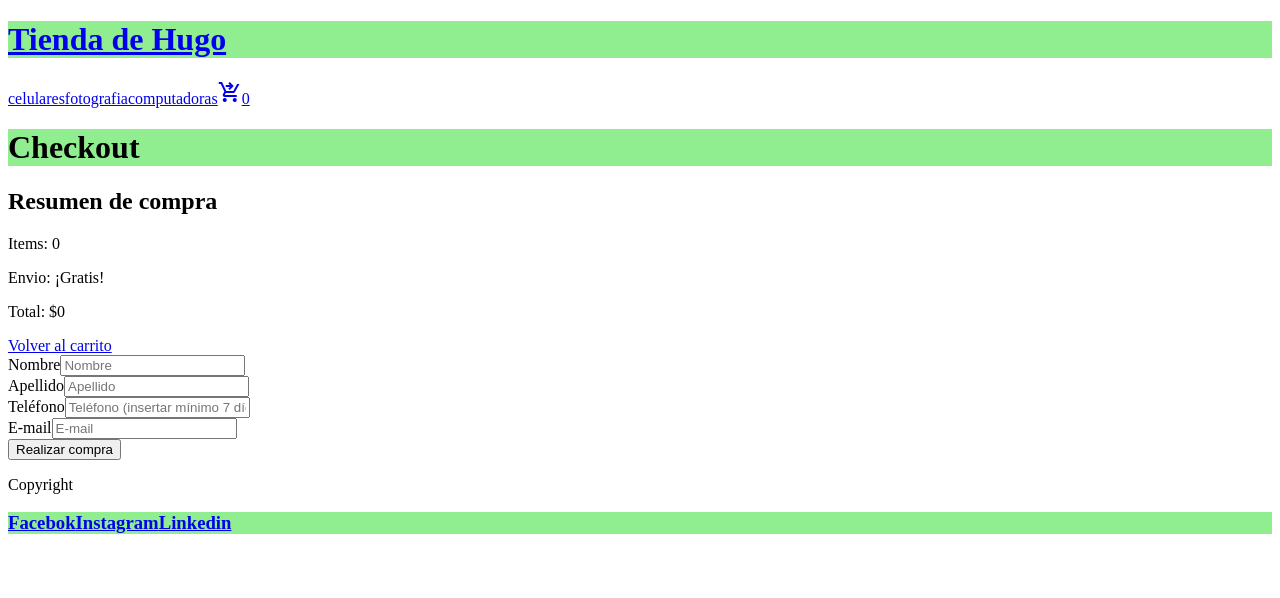
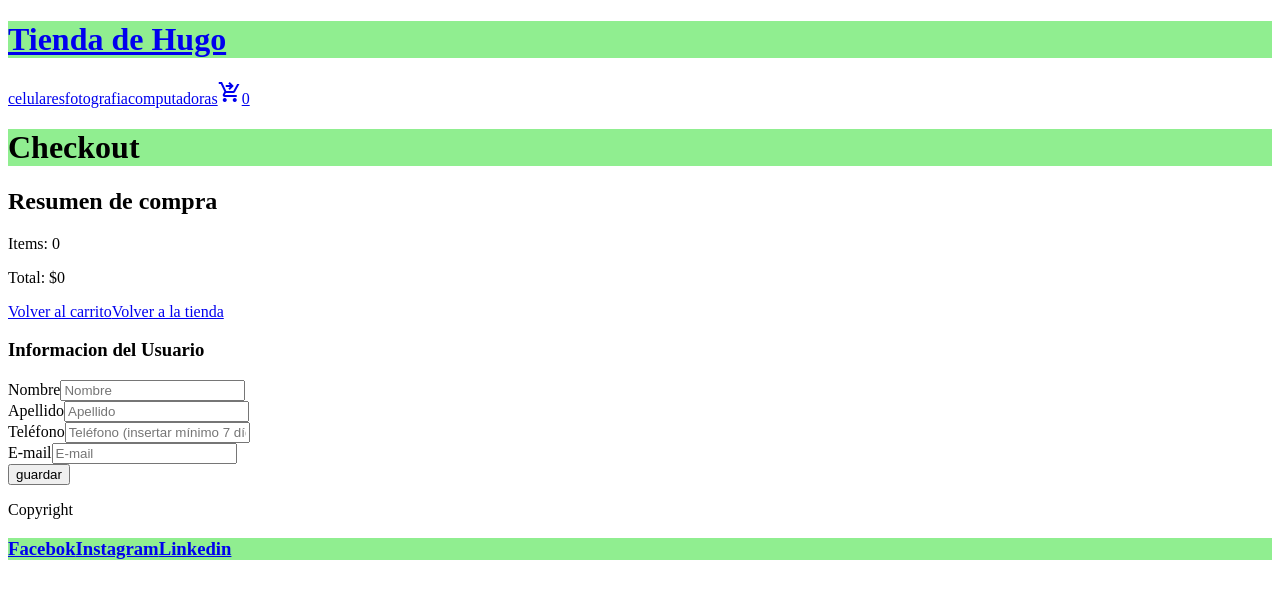
Before and after one commit to hugogolpe1ne/HugoGolpeApp, a React (Create React App) app: page /checkout in a window 1280 px wide. Shown: the top 598 px of the page. Built offline with nearby package versions, Linux system fonts and the light colour scheme.

Commit message:
proyecto final

```diff
--- a/src/components/Items/Checkout.js
+++ b/src/components/Items/Checkout.js
@@ -1,3 +1,48 @@
+/*import { db } from "./Firebase"
+import { collection , addDoc , serverTimestamp } from "firebase/firestore"
+import { useState } from "react"
+
+
+const Checkout = () => {
+
+  const [idCompra,setIdCompra] = useState("")
+
+  const handleBuy = () => {
+
+    const collectionOrdenes = collection(db,"ordenes")
+
+    const orderData = {
+      buyer : {
+        name : "",
+        phone : "",
+        email : ""
+      },
+      items : [{id:1,titulo:""}],
+      date : serverTimestamp(),
+      total : []
+    }
+
+    const consulta = addDoc(collectionOrdenes,orderData)
+
+    consulta
+      .then(resultado=>{
+        setIdCompra(resultado.id)
+      })
+      .catch(error=>{
+        console.log(error)
+      })
+  }
+
+  return (
+    <>
+    <div>Checkout</div>
+    {idCompra&&<p>Su compra es : {idCompra}</p>}
+    <button onClick={handleBuy}>guardar</button>
+    </>
+  )
+}
+export default Checkout*/
+
 import React, { useState } from 'react';
 import { collection, addDoc, serverTimestamp } from 'firebase/firestore';
 import { db } from "./Firebase"
@@ -15,7 +60,6 @@ export const Checkout = () => {
     email: '',
     confirmEmail: '',
   });
-  const [orderId, setOrderId] = useState('');
 
   let cartCheckout = [];
   resultContext.carrito.forEach((element) => {
@@ -40,28 +84,31 @@ export const Checkout = () => {
     }
   };
 
-  const handleSubmit = (e) => {
+  const handleBuy = () => {
+
+    const collectionOrdenes = collection(db,"ordenes")
     const orderData = {
-      buyer: {
-        name: userData.name,
-        lastName: userData.lastName,
-        phone: userData.phone,
-        email: userData.email,
+      buyer : {
+        name : userData.name,
+        lastname : userData.lastName,
+        phone : userData.phone,
+        email : userData.email
       },
-      items: cartCheckout,
-      total: resultContext.totalPrice,
-      date: serverTimestamp(),
-    };
+      items : cartCheckout,
+      date : serverTimestamp(),
+      total :resultContext.totalPrice,
+    }
 
-    const collectionOrders = collection(db, 'orders');
-    addDoc(collectionOrders, orderData)
-      .then((response) => {
-        setOrderId(response.id);
-        resultContext.clear();
+    const consulta = addDoc(collectionOrdenes,orderData)
+
+    consulta
+      .then(resultado=>{
+        setUserData(resultado.id)
       })
-      .catch((error) => {;
-      });
-  };
+      .catch(error=>{
+        console.log(error)
+      })
+  }
 
   return (
     <div>
@@ -71,22 +118,26 @@ export const Checkout = () => {
               <h2>Resumen de compra</h2>
               <div>
                 <p>Items: {resultContext.cantidadTotal}</p>
-                <p>Envio: ¡Gratis!</p>
                 <p>Total: ${resultContext.precioTotal}</p>
               </div>
               <Link to="/carrito">
                 <span>Volver al carrito</span>
               </Link>
+              <Link to="/">
+                <span>Volver a la tienda</span>
+              </Link>
             </div>
             <div>
+              <h3>Informacion del Usuario</h3>
               <Form
                 handleChange={handleChange}
                 userData={userData}
-                handleSubmit={handleSubmit}
               />
+              <button onClick={handleBuy}>guardar</button>
             </div>
           </div>
         </div>
   )
 }
+
 export default Checkout
--- a/src/components/Items/Form.js
+++ b/src/components/Items/Form.js
@@ -47,9 +47,6 @@ const Form = ({ handleChange, userData, handleSubmit, logged }) => {
               name="email"
             ></input>
           </div>
-          <button>
-            Realizar compra
-          </button>
       </form>
     </div>
   );
```
